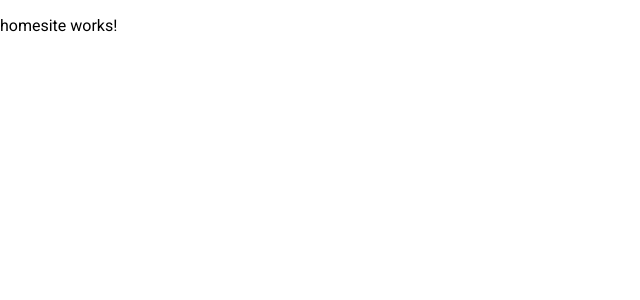
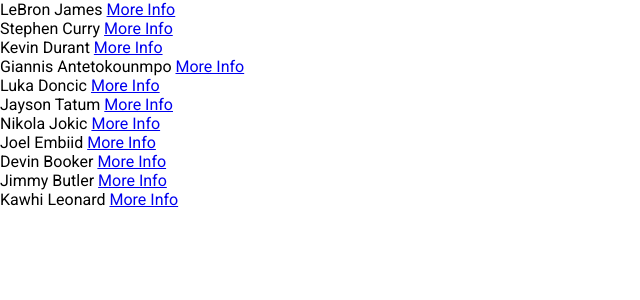
Before and after one commit to LorenzErber/NBA-Project, an Angular app in the folder Nba-Portal/: page /home in a window 1280 px wide. Shown: the top 300 px of the page, without its empty margins (0-640 px from the left). Built offline with nearby package versions, Linux system fonts and the light colour scheme.

Commit message:
html homesite basic

```diff
--- a/Nba-Portal/src/app/homesite/homesite.html
+++ b/Nba-Portal/src/app/homesite/homesite.html
@@ -1 +1,10 @@
-<p>homesite works!</p>
+@for (item of players; track $index) {
+    <mat-card-content>
+                {{item.Firstname}} {{item.Lastname}}
+
+            </mat-card-content>
+            <mat-card-actions>
+                <a [routerLink]="['/details',item.id]">More Info</a>
+            </mat-card-actions>
+            <br>
+}
--- a/Nba-Portal/src/app/homesite/homesite.ts
+++ b/Nba-Portal/src/app/homesite/homesite.ts
@@ -1,11 +1,21 @@
-import { Component } from '@angular/core';
+import { Component, inject } from '@angular/core';
+import { Playerservice } from '../playerservice';
+import { Player } from '../player';
+import{MatCardModule} from '@angular/material/card';
+import { RouterLink } from '@angular/router';
+
 
 @Component({
   selector: 'app-homesite',
-  imports: [],
+  imports: [MatCardModule,RouterLink],
   templateUrl: './homesite.html',
   styleUrl: './homesite.css'
 })
+
 export class Homesite {
-
+players:Player[];
+ps:Playerservice=inject(Playerservice);
+constructor(){
+  this.players=this.ps.getPlayers();
 }
+}
```
